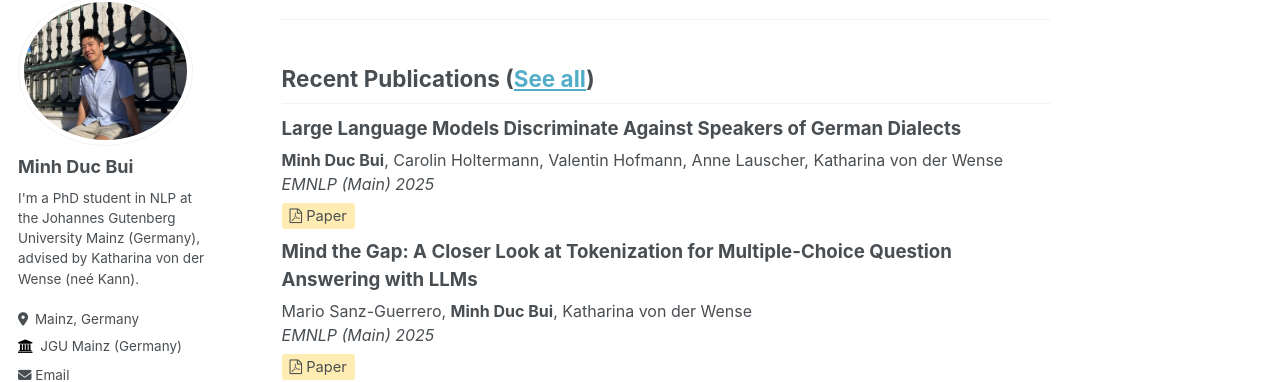
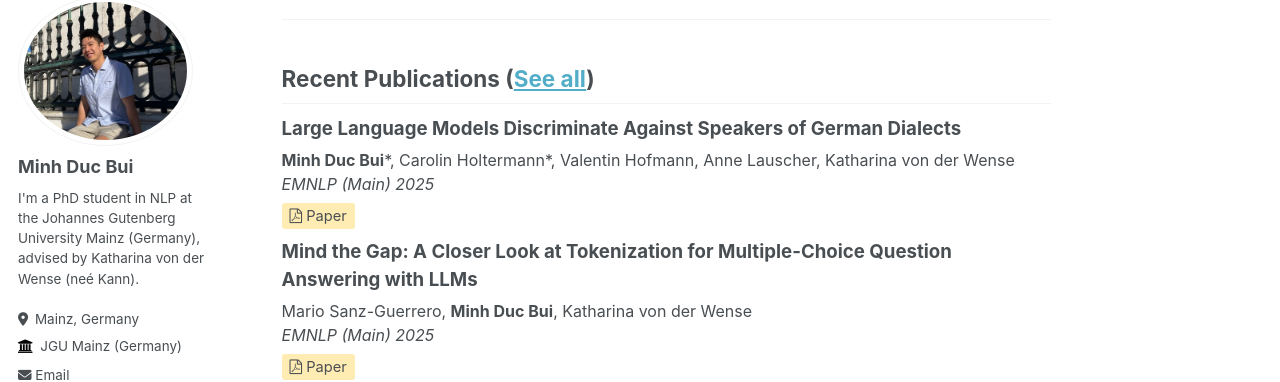
Before and after one commit to MinhDucBui/minhducbui.github.io, a Jekyll site: the page built from _pages/about.md, in a window 1280 px wide and 900 px high, scrolled down 709 px. Shown: the part 110-492 px from the top of the window. Built offline with Jekyll 4.4.1, drawn with Linux system fonts in a browser that asks for light colours; some web fonts are replaced.

```diff
--- a/_data/publications.yml
+++ b/_data/publications.yml
@@ -1,5 +1,5 @@
 - title: "Large Language Models Discriminate Against Speakers of German Dialects"
-  authors: "Minh Duc Bui, Carolin Holtermann, Valentin Hofmann, Anne Lauscher, Katharina von der Wense"
+  authors: "Minh Duc Bui*, Carolin Holtermann*, Valentin Hofmann, Anne Lauscher, Katharina von der Wense"
   collection: "publications"
   date: "2025-09-19"
   venue: "EMNLP (Main) 2025"
```
